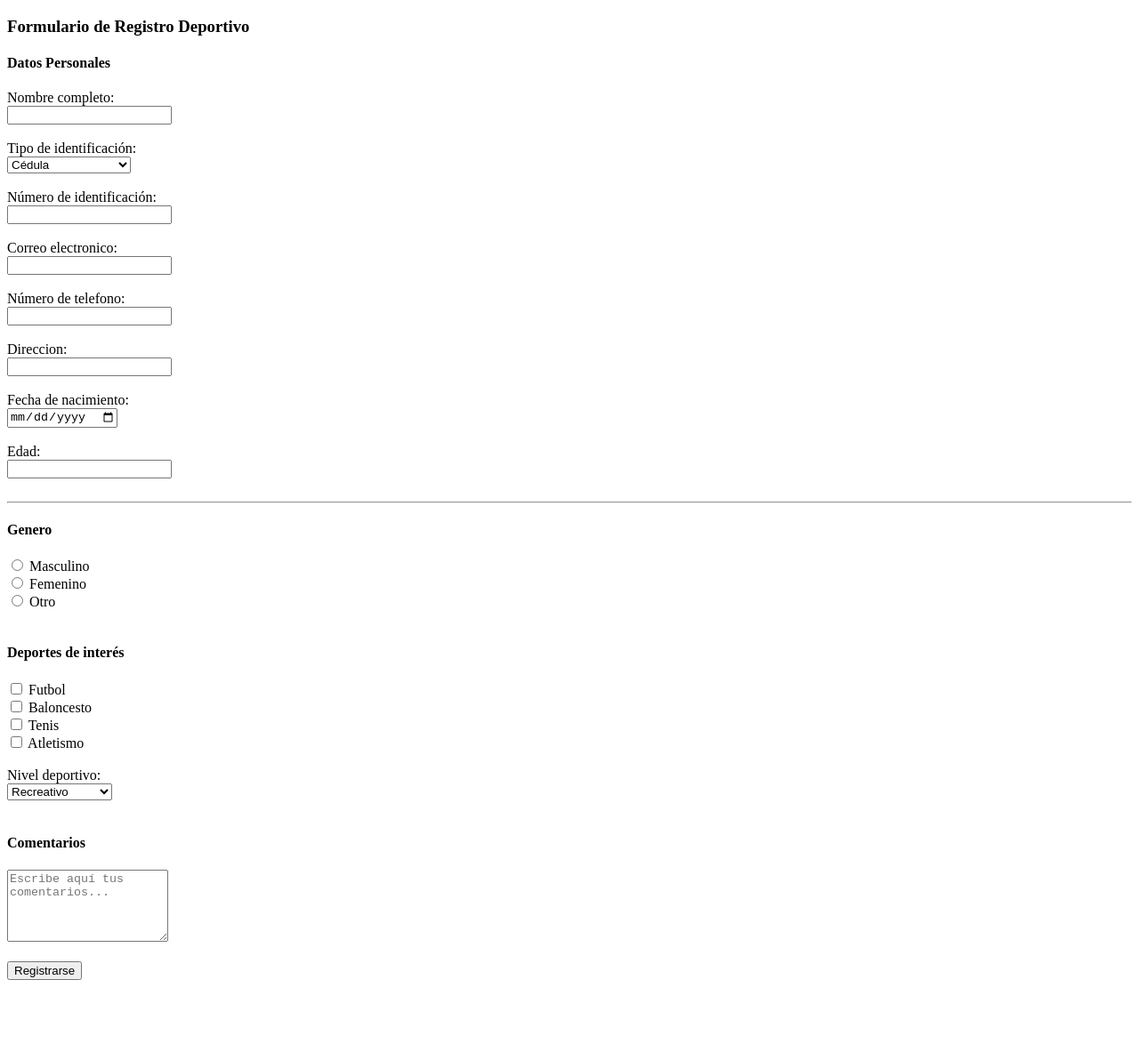
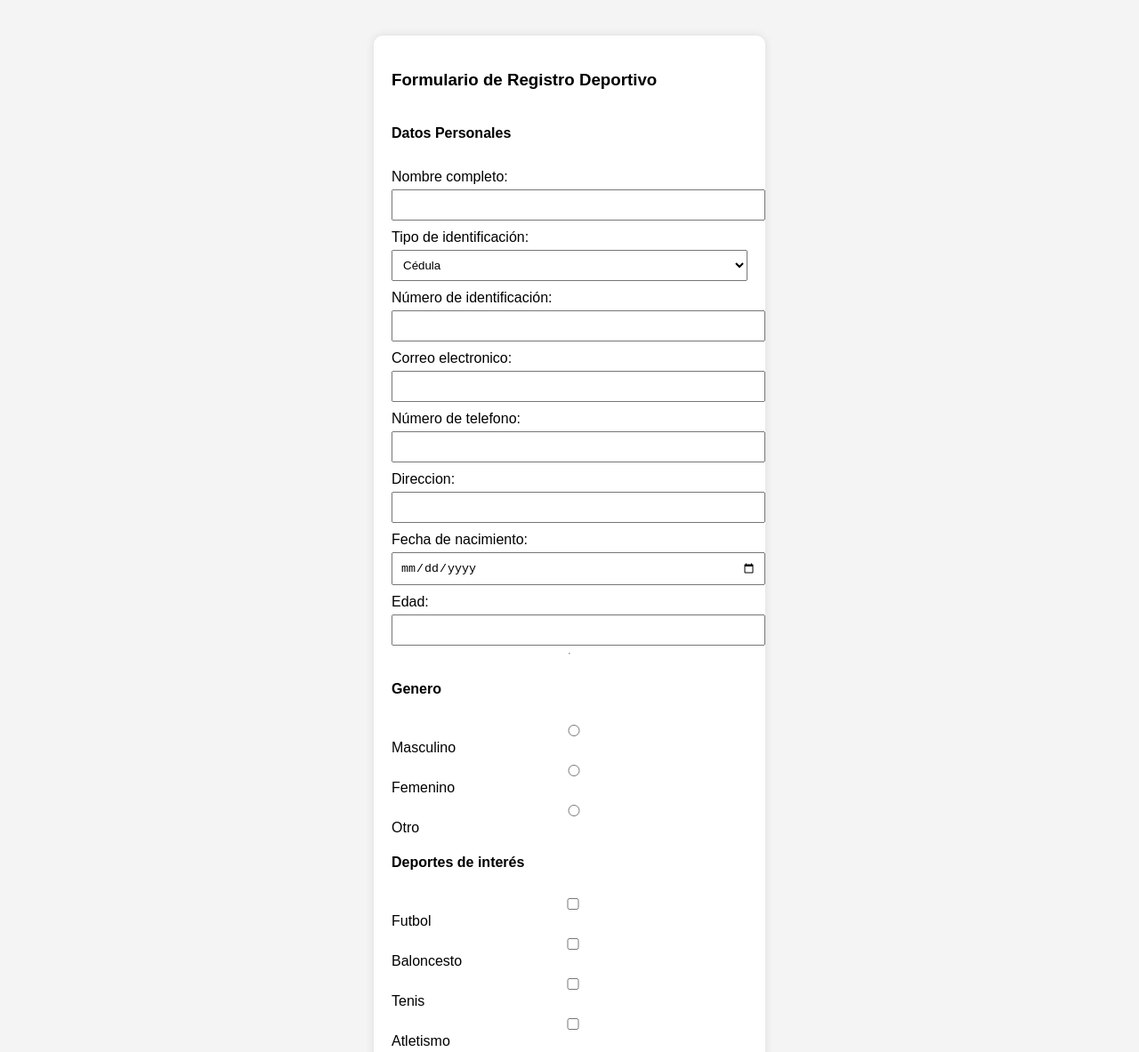
Before and after one commit to johsman12/3223899, a plain HTML site: page formulario.html in a window 1280 px wide. Shown: the top 1183 px of the page at 89% size. Before the commit the page ends 1110 px from the top, so only its background shows below. Drawn offline with Linux system fonts and the light colour scheme.

Commit message:
commit ya...... coregido

```diff
--- a/estilos.css
+++ b/estilos.css
@@ -3,14 +3,12 @@ body {
     margin: 0;
     background-color: #f4f4f4;
 }
-
 header {
     background-color: #2c3e50;
     color: white;
     padding: 20px;
     text-align: center;
 }
-
 nav {
     background-color: #34495e;
     padding: 10px;
@@ -22,7 +20,6 @@ nav a {
     text-decoration: none;
     margin: 10px;
 }
-
 section {
     padding: 20px;
 }
@@ -32,14 +29,12 @@ article {
     padding: 15px;
     margin-bottom: 20px;
 }
-
 img {
     width: 100%;
     max-width: 400px;
     display: block;
     margin: 10px auto;
 }
-
 table {
     width: 100%;
     border-collapse: collapse;
@@ -50,16 +45,12 @@ th, td {
     padding: 8px;
     text-align: center;
 }
-
 footer {
     background-color: #2c3e50;
     color: white;
     text-align: center;
     padding: 10px;
 }
-
-
-
 .contenedor {
     display: flex;
     justify-content: center;
@@ -68,8 +59,7 @@ footer {
     margin-top: 40px;
 }
 
-
-.inicio-sesion, .formulario-registro {
+.inicio-sesion {
     background: white;
     width: 400px;
     padding: 20px;
@@ -77,31 +67,52 @@ footer {
     box-shadow: 0 0 10px rgba(0,0,0,0.1);
 }
 
-
 .inicio-sesion h1 {
     color: darkblue;
 }
 
+.contenedor-formulario {
+    display: flex;
+    justify-content: center;
+    margin-top: 40px;
+}
 
-input, select, textarea {
-    width: 90%;
+.formulario {
+    background: white;
+    width: 400px;
+    padding: 20px;
+    border-radius: 10px;
+    box-shadow: 0 0 10px rgba(0,0,0,0.1);
+}
+.formulario form {
+    display: flex;
+    flex-direction: column;
+}
+
+.formulario label {
+    margin-top: 10px;
+}
+.formulario input,
+.formulario select,
+.formulario textarea {
+    width: 100%;
     padding: 8px;
     margin-top: 5px;
 }
 
 
+.opciones label {
+    display: block;
+    margin-top: 5px;
+}
 input[type="submit"] {
     background-color: darkblue;
     color: white;
     border: none;
     cursor: pointer;
+    padding: 10px;
 }
 
 input[type="submit"]:hover {
     background-color: #1a252f;
 }
-
-
-.formulario-registro h3 {
-    margin-top: 0;
-}
--- a/formulario.html
+++ b/formulario.html
@@ -4,70 +4,80 @@
     <meta charset="UTF-8">
     <meta name="viewport" content="width=device-width, initial-scale=1.0">
     <title>Formulario</title>
+    <link rel="stylesheet" href="estilos.css">
+</head>
 
-</head>
 <body>
-    <h3>Formulario de Registro Deportivo</h3>
 
-    <form>
+<div class="contenedor-formulario">
+
+    <div class="formulario">
+        <h3>Formulario de Registro Deportivo</h3>
+
+        <form>
 
         <h4>Datos Personales</h4>
 
-        <label>Nombre completo:</label><br>
-        <input type="text" name="nombre" required><br><br>
+        <label>Nombre completo:</label>
+        <input type="text" name="nombre" required>
 
-        <label>Tipo de identificación:</label><br>
+        <label>Tipo de identificación:</label>
         <select name="tipo_id">
             <option>Cédula</option>
             <option>Pasaporte</option>
             <option>Tarjeta de identidad</option>
-        </select><br><br>
+        </select>
 
-        <label>Número de identificación:</label><br>
-        <input type="number" name="identificacion"><br><br>
+        <label>Número de identificación:</label>
+        <input type="number" name="identificacion">
 
-        <label>Correo electronico:</label><br>
-        <input type="email" name="correo"><br><br>
+        <label>Correo electronico:</label>
+        <input type="email" name="correo">
 
-        <label>Número de telefono:</label><br>
-        <input type="tel" name="telefono"><br><br>
+        <label>Número de telefono:</label>
+        <input type="tel" name="telefono">
 
-        <label>Direccion:</label><br>
-        <input type="text" name="direccion"><br><br>
+        <label>Direccion:</label>
+        <input type="text" name="direccion">
 
-        <label>Fecha de nacimiento:</label><br>
-        <input type="date" name="fecha"><br><br>
+        <label>Fecha de nacimiento:</label>
+        <input type="date" name="fecha">
 
-        <label>Edad:</label><br>
-        <input type="number" name="edad"><br><br>
+        <label>Edad:</label>
+        <input type="number" name="edad">
 
         <hr>
 
         <h4>Genero</h4>
 
-        <input type="radio" name="genero"> Masculino<br>
-        <input type="radio" name="genero"> Femenino<br>
-        <input type="radio" name="genero"> Otro<br><br>
+        <div class="opciones">
+            <label><input type="radio" name="genero"> Masculino</label>
+            <label><input type="radio" name="genero"> Femenino</label>
+            <label><input type="radio" name="genero"> Otro</label>
+        </div>
 
         <h4>Deportes de interés</h4>
 
-        <input type="checkbox"> Futbol<br>
-        <input type="checkbox"> Baloncesto<br>
-        <input type="checkbox"> Tenis<br>
-        <input type="checkbox"> Atletismo<br><br>
+        <div class="opciones">
+            <label><input type="checkbox"> Futbol</label>
+            <label><input type="checkbox"> Baloncesto</label>
+            <label><input type="checkbox"> Tenis</label>
+            <label><input type="checkbox"> Atletismo</label>
+        </div>
 
-        <label>Nivel deportivo:</label><br>
+        <label>Nivel deportivo:</label>
         <select name="nivel">
             <option>Recreativo</option>
             <option>Semiprofesional</option>
             <option>Profesional</option>
-        </select><br><br>
+        </select>
 
         <h4>Comentarios</h4>
 
-        <textarea rows="5" placeholder="Escribe aquí tus comentarios..."></textarea><br><br>
+        <textarea rows="5" placeholder="Escribe aquí tus comentarios..."></textarea>
 
         <input type="submit" value="Registrarse">
+
         </form>
     </div>
 
```
Also changed, not shown: baloncesto.html (+1 -0 lines), futbol.html (+2 -0 lines), index.html (+1 -0 lines), natacion.html (+1 -0 lines), tenis.html (+1 -0 lines).
